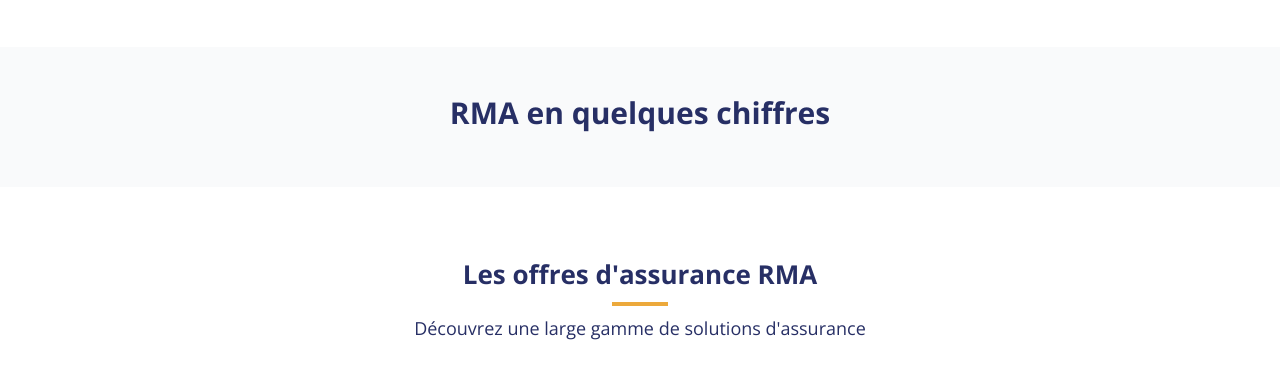
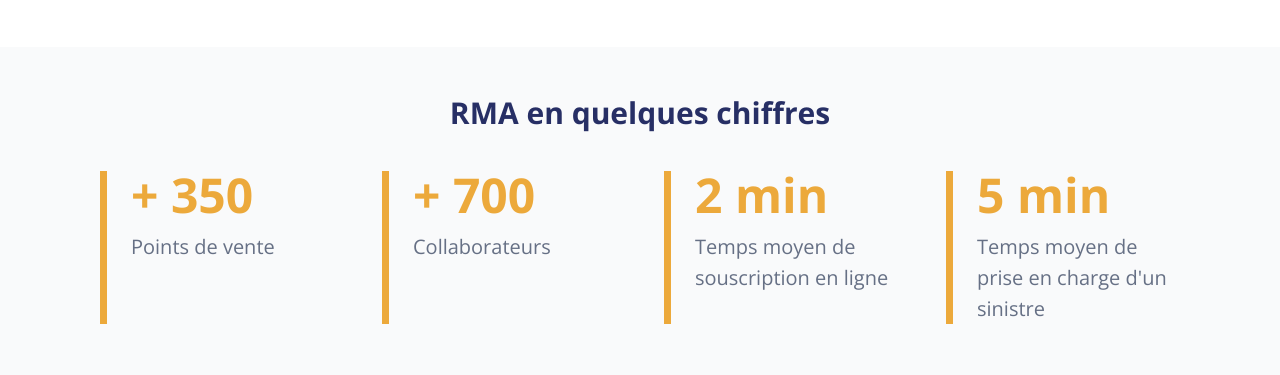
Before and after one commit to idboussadel/void-projet-1-idboussadel, a plain HTML site: page index.html in a window 1280 px wide. Shown: the part 840-1215 px from the top of the page. Drawn offline with nearby package versions, Linux system fonts and the light colour scheme.

Commit message:
first commit

```diff
--- a/index.html
+++ b/index.html
@@ -129,9 +129,7 @@
       <h2 class="font-bold text-[30px] text-center leading-[35.41px]">
         RMA en quelques chiffres
       </h2>
-      <div
-        class="fade-in hidden grid grid-cols-1 md:grid-cols-2 lg:grid-cols-4 gap-12 pt-10"
-      >
+      <div class="grid grid-cols-1 md:grid-cols-2 lg:grid-cols-4 gap-12 pt-10">
         <div class="border-l-[7px] border-yellow-500 pl-6">
           <h3 class="text-yellow-500 text-5xl font-bold text-48 mb-3">
             +<my-counter data-target="350"></my-counter>
```
